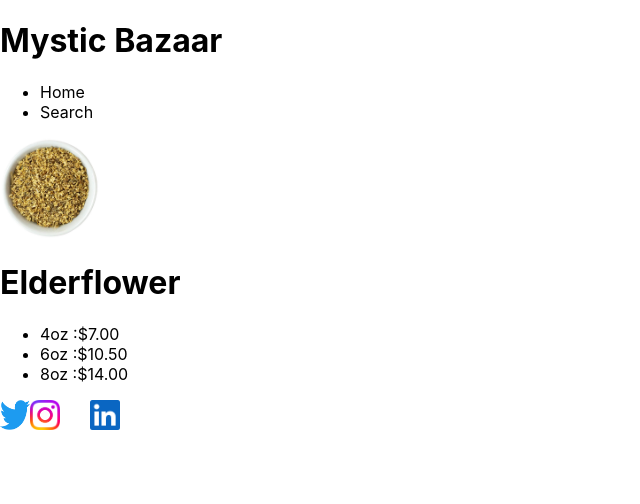
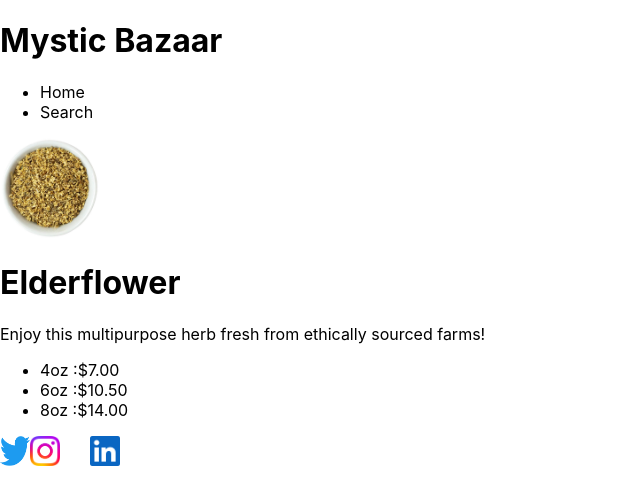
Before and after one commit to LeeGee64/mystic-bazaar-v2, a Next.js app: page /products/elderflower in a window 1280 px wide. Shown: the top 504 px of the page, without its empty margins (0-640 px from the left). Built offline with nearby package versions, Linux system fonts and the light colour scheme; a web font is replaced by a local one.

Commit message:
added description text to file

```diff
--- a/pages/products/[product].js
+++ b/pages/products/[product].js
@@ -33,7 +33,7 @@ export default function Product() {
                                 height={100}/>
                         {/* Gallery Component Here */}
                         <h1>{productItem.name}</h1>
-                        <>{productItem.descriptionHTML}</>
+                        <p>{productItem.description}</p>
                         <span>{productItem.displayName}</span>
                         <ul>
                             {productItem.options.values.map(
```
